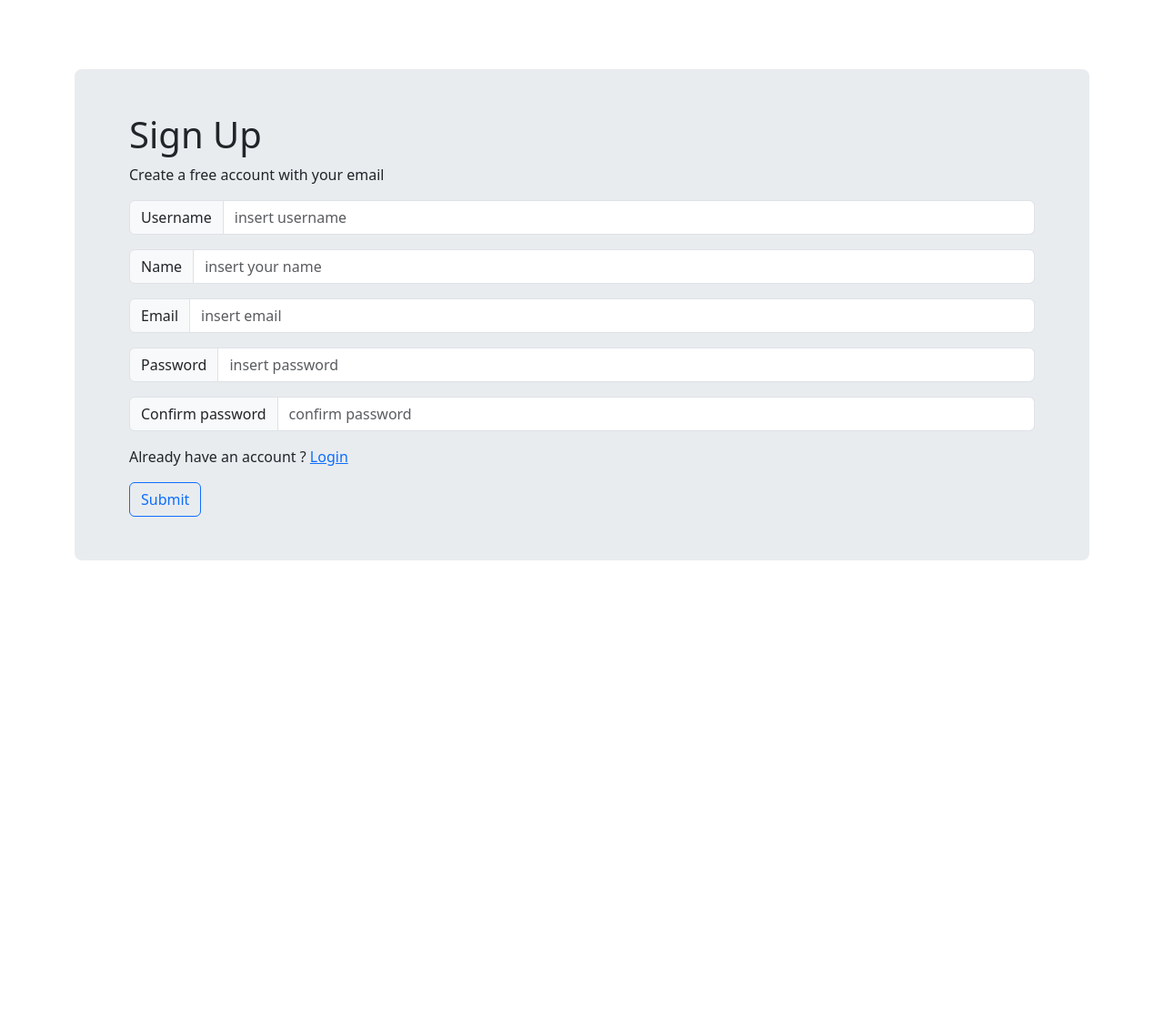
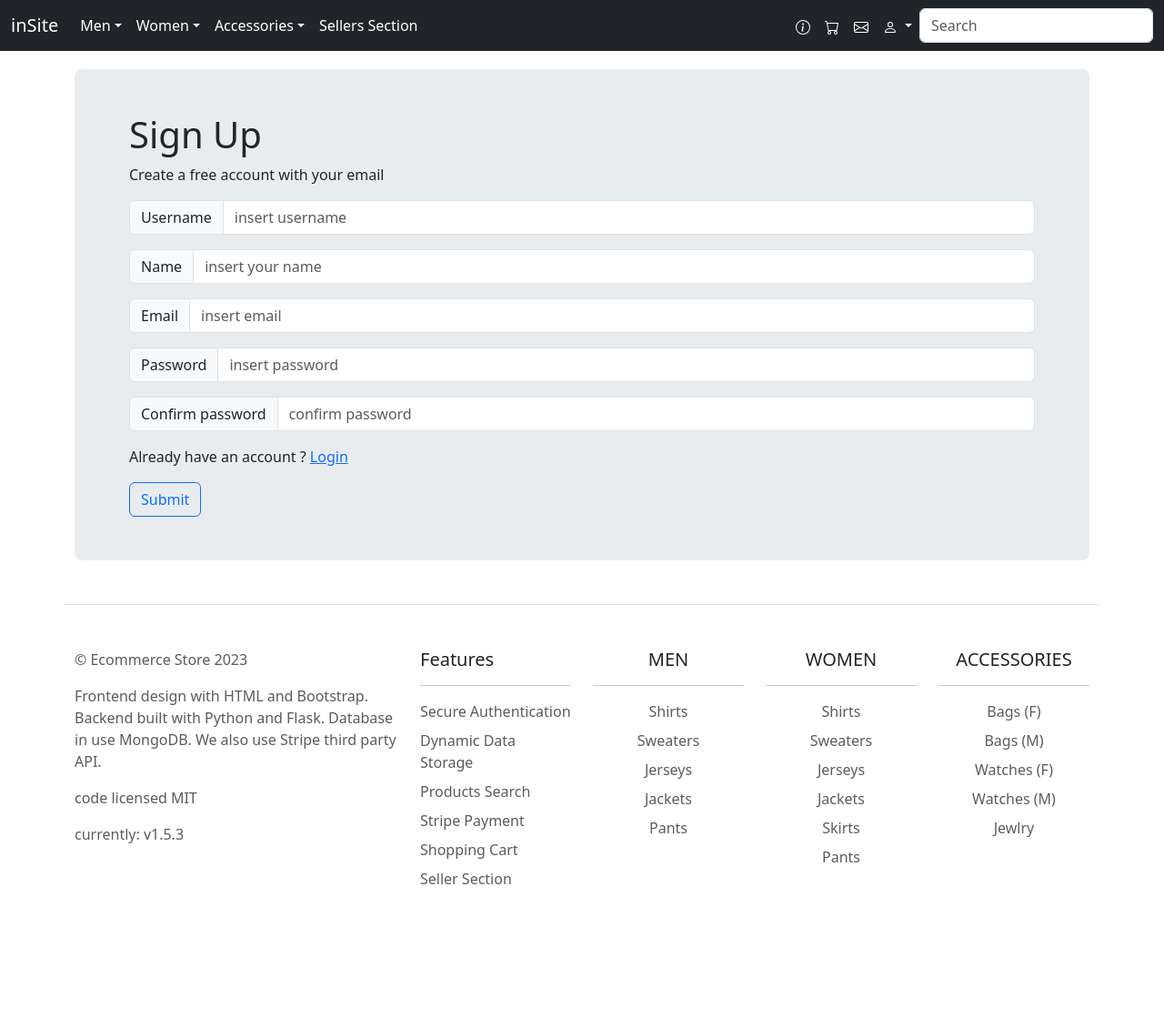
Before and after one commit to iamqaasim/Ecommerce_website, a Flask app: page /signup in a window 1280 px wide. Shown: the whole page at 91% size. Before the commit the page ends 616 px from the top, so only its background shows below. Run offline with Flask 3, Linux system fonts and the light colour scheme.

Commit message:
Phase 6 - Cleaned up UI

```diff
--- a/requirements.txt
+++ b/requirements.txt
@@ -6,4 +6,3 @@ bcrypt
 flask-login
 validate_email
 py3dns
-Pillow
--- a/website/route_auth.py
+++ b/website/route_auth.py
@@ -45,9 +45,8 @@ def signup():
       login user
       redirects to home page
   '''
-
   if "user" in session:
-      flash("You're already logged in", category='success')
+    flash("You're already logged in", category='success')
 
   if request.method == 'POST':
     # request form data
@@ -122,7 +121,6 @@ def login():
       login user
       redirects to home page
   '''
-
   if "user" in session:
     flash("You're already logged in", category='success')
 
@@ -144,6 +142,7 @@ def login():
       session.permanent = True
       # set session variable
       session["user"] = request_user
+
 
       flash('Welcome Back! You are now logged in', category='success')
       return redirect(url_for('views.home'))
--- a/website/templates/base.html
+++ b/website/templates/base.html
@@ -17,9 +17,11 @@
 
   </head>
   <body>
-    {% block nav %} {% include 'nav.html' %} {% endblock %}
+
+    {% include 'nav.html' %}
     <!-- add space for the nav bar so that it doesnt overlap the content of the pages -->
     <div style="height: 56px"></div>
+
 
     <!-- Offcanvas templates -->
     {% include 'shopping_cart.html' %}
@@ -63,6 +65,6 @@
       integrity="sha384-w76AqPfDkMBDXo30jS1Sgez6pr3x5MlQ1ZAGC+nuZB+EYdgRZgiwxhTBTkF7CXvN"
       crossorigin="anonymous"
     ></script>
-    {% block footer %} {% include 'footer.html' %} {% endblock %}
+    {% include 'footer.html' %}
   </body>
 </html>
--- a/website/templates/login.html
+++ b/website/templates/login.html
@@ -7,7 +7,7 @@
 
 <!-- This block tag is overriding the content block tag from the base template -->
 {% block content%}
-{% block nav %} {% endblock %}
+
 <div class="p-5 bg-body-secondary rounded-3">
   <div class="container-fluid">
     <h1> Login </h1>
@@ -33,5 +33,4 @@
   </div>
 </div>
 
-{% block footer %} {% endblock %}
 {% endblock %}
--- a/website/templates/nav.html
+++ b/website/templates/nav.html
@@ -1,16 +1,20 @@
-<nav class="navbar navbar-expand-xl navbar-dark bg-dark fixed-top " aria-label="Ninth navbar example">
+<nav class="navbar navbar-expand-lg navbar-dark bg-dark fixed-top " aria-label="Ninth navbar example">
     <div class="container-fluid">
-      <a class="navbar-brand" href="{{url_for('views.product_details')}}">Ecomm</a>
+      <a class="navbar-brand" href="{{url_for('views.home')}}">
+        inSite
+      </a>
       <button class="navbar-toggler" type="button" data-bs-toggle="collapse" data-bs-target="#navbarsExample07XL" aria-controls="navbarsExample07XL" aria-expanded="false" aria-label="Toggle navigation">
         <span class="navbar-toggler-icon"></span>
       </button>
 
+
       <div class="collapse navbar-collapse " id="navbarsExample07XL">
         <ul class="navbar-nav me-auto mb-2 mb-lg-0">
-
+          <!--
           <li class="nav-item">
             <a class="nav-link active" aria-current="page" href="{{url_for('views.home')}}">Home</a>
           </li>
+          -->
 
           <li class="nav-item dropdown">
             <a class="nav-link active dropdown-toggle bg-dark" href="#" data-bs-toggle="dropdown" aria-expanded="false">Men</a>
@@ -53,42 +57,34 @@
               <li><hr class="dropdown-divider bg-light"></li>
               <li><a class="dropdown-item text-light" href="{{url_for('female_items.women_bags')}}">(W) Bags</a></li>
               <li><a class="dropdown-item text-light" href="{{url_for('female_items.women_watches')}}">(W) Watches</a></li>
-              <li><a class="dropdown-item text-light" href="{{url_for('female_items.women_jewlry')}}">Jewlry</a></li>
+              <li><a class="dropdown-item text-light" href="{{url_for('female_items.women_jewlry')}}">(W) Jewlry</a></li>
               <li><hr class="dropdown-divider bg-light"></li>
               <li><a class="dropdown-item text-light" href="{{url_for('male_items.men_bags')}}">(M) Bags </a></li>
               <li><a class="dropdown-item text-light" href="{{url_for('male_items.men_watches')}}">(M) Watches</a></li>
             </ul>
           </li>
-
-          <li class="nav-item">
-            <a class="nav-link active" href="{{url_for('views.contact_us')}}">Contact Us</a>
-          </li>
-          <li class="nav-item">
-            <a class="nav-link active" href="{{url_for('views.about_us')}}">About Us</a>
-          </li>
-
-          <li class="nav-item dropdown">
-            <a class="nav-link active dropdown-toggle " href="#" data-bs-toggle="dropdown" aria-expanded="false">Access</a>
-            <ul class="dropdown-menu bg-dark">
-              <li><a class="dropdown-item text-light" href="{{url_for('auth.signup')}}">Sign Up</a></li>
-              <li><a class="dropdown-item text-light" href="{{url_for('auth.login')}}">Login</a></li>
-              <li><a class="dropdown-item text-light" href="{{url_for('auth.logout')}}">Logout</a></li>
-            </ul>
-          </li>
-
+          <!--
           <li class="nav-item dropdown">
             <a class="nav-link active dropdown-toggle" href="#" data-bs-toggle="dropdown" aria-expanded="false">Payment</a>
             <ul class="dropdown-menu bg-dark">
+
               <li><a class="dropdown-item text-light" data-bs-toggle="offcanvas" href="#shopping_cart" role="button" aria-controls="sidebar">Shopping Cart</a></li>
-              <li><a class="dropdown-item text-light" href="{{url_for('pay.cart')}}">Cart</a></li>
               <li><hr class="dropdown-divider bg-light"></li>
+
               <li><a class="dropdown-item text-light" href="{{url_for('pay.sellers_section')}}">Sellers section</a></li>
+
               <li><hr class="dropdown-divider bg-light"></li>
               <li><a class="dropdown-item text-light" href="{{url_for('pay.success')}}">Sucessful payment</a></li>
               <li><a class="dropdown-item text-light" href="{{url_for('pay.cancel')}}">Cancel payment</a></li>
+
               <li><hr class="dropdown-divider bg-light"></li>
               <li><a class="dropdown-item text-light" href="{{url_for('pay.checkout')}}">Stripe checkout</a></li>
             </ul>
+          </li>
+-->
+          <li class="nav-item">
+            <a class="nav-link active" href="{{url_for('pay.sellers_section')}}">Sellers Section
+            </a>
           </li>
 
           <!--
@@ -104,7 +100,51 @@
 
         </ul>
 
-        <form role="search" method="POST">
+
+
+        <div>
+          <ul class="navbar-nav me-auto mb-2 mb-lg-0">
+            <li class="nav-item">
+            <a class="nav-link active" href="{{url_for('views.about_us')}}" data-bs-toggle="tooltip" data-bs-title="Default tooltip">
+              <svg xmlns="http://www.w3.org/2000/svg" width="16" height="16" fill="currentColor" class="bi bi-info-circle" viewBox="0 0 16 16">
+  <path d="M8 15A7 7 0 1 1 8 1a7 7 0 0 1 0 14zm0 1A8 8 0 1 0 8 0a8 8 0 0 0 0 16z"/>
+  <path d="m8.93 6.588-2.29.287-.082.38.45.083c.294.07.352.176.288.469l-.738 3.468c-.194.897.105 1.319.808 1.319.545 0 1.178-.252 1.465-.598l.088-.416c-.2.176-.492.246-.686.246-.275 0-.375-.193-.304-.533L8.93 6.588zM9 4.5a1 1 0 1 1-2 0 1 1 0 0 1 2 0z"/>
+</svg>
+            </a>
+          </li>
+
+          <li class="nav-item">
+            <a class="nav-link active" href="{{url_for('pay.cart')}}">
+              <svg xmlns="http://www.w3.org/2000/svg" width="16" height="16" fill="currentColor" class="bi bi-cart" viewBox="0 0 16 16">
+  <path d="M0 1.5A.5.5 0 0 1 .5 1H2a.5.5 0 0 1 .485.379L2.89 3H14.5a.5.5 0 0 1 .491.592l-1.5 8A.5.5 0 0 1 13 12H4a.5.5 0 0 1-.491-.408L2.01 3.607 1.61 2H.5a.5.5 0 0 1-.5-.5zM3.102 4l1.313 7h8.17l1.313-7H3.102zM5 12a2 2 0 1 0 0 4 2 2 0 0 0 0-4zm7 0a2 2 0 1 0 0 4 2 2 0 0 0 0-4zm-7 1a1 1 0 1 1 0 2 1 1 0 0 1 0-2zm7 0a1 1 0 1 1 0 2 1 1 0 0 1 0-2z"/>
+</svg>
+            </a>
+          </li>
+
+          <li class="nav-item">
+            <a class="nav-link active" href="{{url_for('views.contact_us')}}">
+              <svg xmlns="http://www.w3.org/2000/svg" width="16" height="16" fill="currentColor" class="bi bi-envelope" viewBox="0 0 16 16">
+  <path d="M0 4a2 2 0 0 1 2-2h12a2 2 0 0 1 2 2v8a2 2 0 0 1-2 2H2a2 2 0 0 1-2-2V4Zm2-1a1 1 0 0 0-1 1v.217l7 4.2 7-4.2V4a1 1 0 0 0-1-1H2Zm13 2.383-4.708 2.825L15 11.105V5.383Zm-.034 6.876-5.64-3.471L8 9.583l-1.326-.795-5.64 3.47A1 1 0 0 0 2 13h12a1 1 0 0 0 .966-.741ZM1 11.105l4.708-2.897L1 5.383v5.722Z"/>
+</svg>
+            </a>
+          </li>
+
+          <li class="nav-item dropdown">
+            <a class="nav-link active dropdown-toggle " href="#" data-bs-toggle="dropdown" aria-expanded="false">
+              <svg xmlns="http://www.w3.org/2000/svg" width="16" height="16" fill="currentColor" class="bi bi-person" viewBox="0 0 16 16">
+  <path d="M8 8a3 3 0 1 0 0-6 3 3 0 0 0 0 6Zm2-3a2 2 0 1 1-4 0 2 2 0 0 1 4 0Zm4 8c0 1-1 1-1 1H3s-1 0-1-1 1-4 6-4 6 3 6 4Zm-1-.004c-.001-.246-.154-.986-.832-1.664C11.516 10.68 10.289 10 8 10c-2.29 0-3.516.68-4.168 1.332-.678.678-.83 1.418-.832 1.664h10Z"/>
+</svg>
+            </a>
+            <ul class="dropdown-menu bg-dark">
+              <li><a class="dropdown-item text-light" href="{{url_for('auth.signup')}}">Sign Up</a></li>
+              <li><a class="dropdown-item text-light" href="{{url_for('auth.login')}}">Login</a></li>
+              <li><a class="dropdown-item text-light" href="{{url_for('auth.logout')}}">Logout</a></li>
+            </ul>
+          </li>
+          </ul>
+        </div>
+
+        <form class="col-fluid" role="search" method="POST">
           <input name="nav_search" class="form-control" type="search" placeholder="Search" aria-label="Search">
         </form>
 
--- a/website/templates/product_details.html
+++ b/website/templates/product_details.html
@@ -46,7 +46,7 @@ products - List of products to be displayed (max 10)
               </div>
 
               <div class="col-6">
-                <button name="remove_from_cart" type="submit" class="btn btn-outline-danger"value={{product['price_data']['stripe_price_id']}}>Remove from cart</button>
+                <button name="remove_from_cart" type="submit" class="btn btn-outline-danger"value={{product['price_data']['stripe_price_id']}}>Remove item</button>
               </div>
             </div>
           </form>
--- a/website/templates/signup.html
+++ b/website/templates/signup.html
@@ -7,7 +7,6 @@
 
 <!-- This block tag is overriding the content block tag from the base template -->
 {% block content%}
-{% block nav %} {% endblock %}
 
 <div class="p-5 bg-body-secondary rounded-3">
   <div class="container-fluid">
@@ -48,6 +47,4 @@
     </form>
   </div>
 </div>
-
-{% block footer %} {% endblock %}
 {% endblock %}
```
Also changed, not shown: website/route_pay.py (+15 -11 lines), website/templates/about_us.html (+27 -26 lines), website/templates/card_loop.html (+16 -23 lines), website/templates/cart.html (+8 -8 lines).
